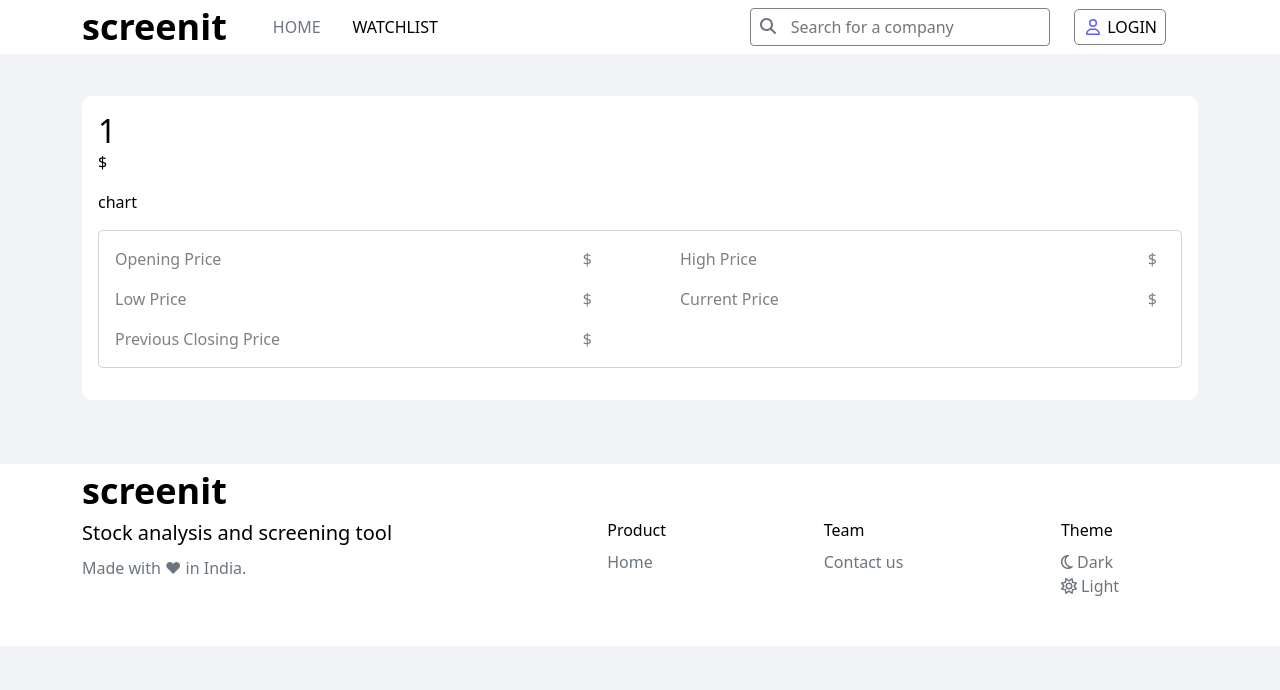
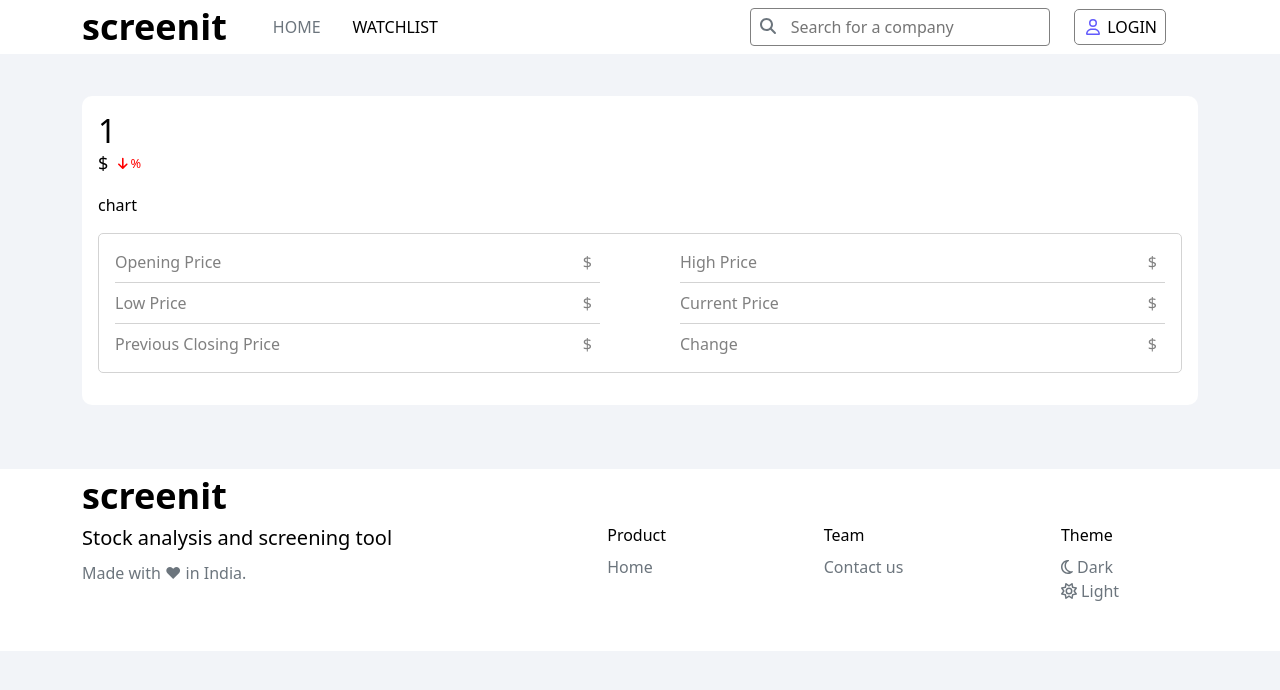
Before and after one commit to prathmesh-bhoir/screenit-app-vue, a Vue app: page /screen/1 in a window 1280 px wide. Shown: the top 690 px of the page. Built offline with nearby package versions, Linux system fonts and the light colour scheme; no server answers; what vue-toast-notification would draw is missing.

Commit message:
percentage change added

```diff
--- a/src/App.vue
+++ b/src/App.vue
@@ -88,4 +88,12 @@ html, body{
 .grey{
   color: grey;
 }
+
+.green{
+  color: green;
+}
+
+.red{
+  color: red;
+}
 </style>
--- a/src/components/pages/ScreenPage.vue
+++ b/src/components/pages/ScreenPage.vue
@@ -7,8 +7,17 @@
         <section class="my-container main-screen">
             <section class="stock-container">
                 <div class="stock-headers">
-                    <h1 class="name">{{ searchedFor }}</h1>
-                    <p class="price">${{ stockDetails.c }}</p>
+                    <div>
+                        <h1 class="name">{{ searchedFor }}</h1>
+                        <div class="d-flex">
+                            <p class="price">${{ stockDetails.c }}</p>
+                            <span :class="positive ? 'green' : 'red'">
+                                <small v-if="positive"><font-awesome-icon icon="fa-solid fa-arrow-up" /></small>
+                                <small v-else><font-awesome-icon icon="fa-solid fa-arrow-down" /></small>
+                                <small class="pecrentage-change">{{ stockDetails.dp }}%</small>
+                            </span>
+                        </div>
+                    </div>
                 </div>
                 <div class="chart-container">
                     <StockChart />
@@ -33,6 +42,10 @@
                     <div>
                         <p class="grey">Previous Closing Price</p>
                         <p><span class="grey">$ </span>{{ stockDetails.pc }}</p>
+                    </div>
+                    <div>
+                        <p class="grey">Change</p>
+                        <p><span class="grey">$ </span>{{ stockDetails.d }}</p>
                     </div>
                 </section>
             </section>
@@ -65,7 +78,8 @@ export default {
         return{
             searchedFor: 'null',
             stockDetails: '',
-            valid: true
+            valid: true,
+            positive: false
         }
     },
     computed:{
@@ -96,6 +110,12 @@ export default {
             }else{
                 this.valid = false
             }
+
+            if(res.dp > 0){
+                this.positive = true
+            }else{
+                this.positive = false
+            }
         }
     }
 }
@@ -123,9 +143,14 @@ main{
 }
 .price{
     margin-bottom: 0;
+    margin-right: 10px;
+    font-size: 18px;
     font-weight: 500;
 }
-
+.pecrentage-change{
+    margin-left: 2.5px;
+    font-weight: 500;
+}
 .chart-container{
     margin-bottom: 1em;
 }
@@ -147,11 +172,19 @@ main{
     font-weight: 500;
 }
 
+.stock-details div:not(:last-child) {
+    border-bottom: 0.5px solid lightgrey;
+}
+.stock-details div:nth-last-child(2){
+    border: none;
+}
+
 @media (max-width: 992px) {
     .stock-details{
         grid-template-columns: 1fr;
     }
-    .stock-details div:not(:last-child){
+
+    .stock-details div:not(:last-child) {
         border-bottom: 0.5px solid lightgrey;
     }
 }
```
